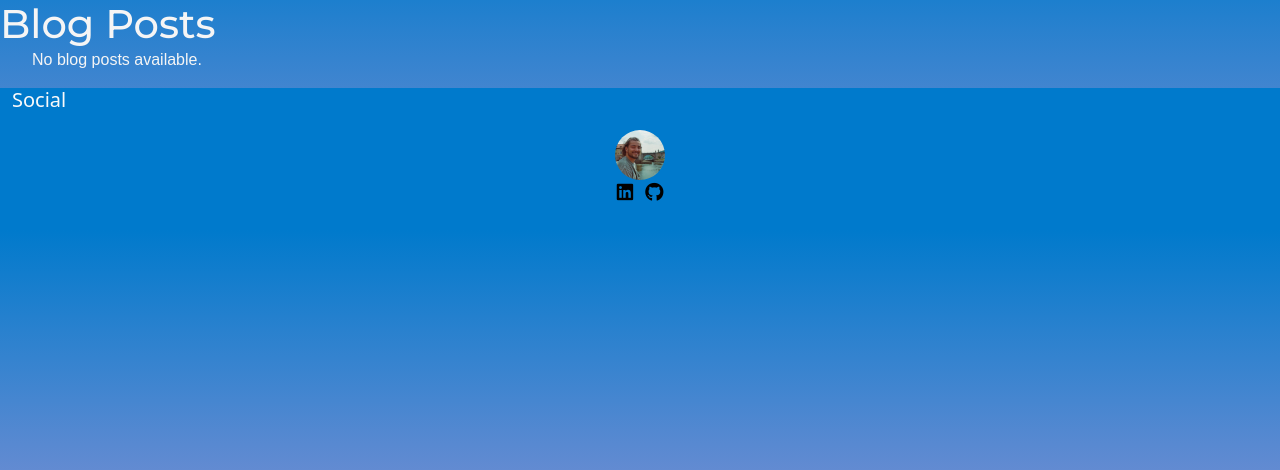
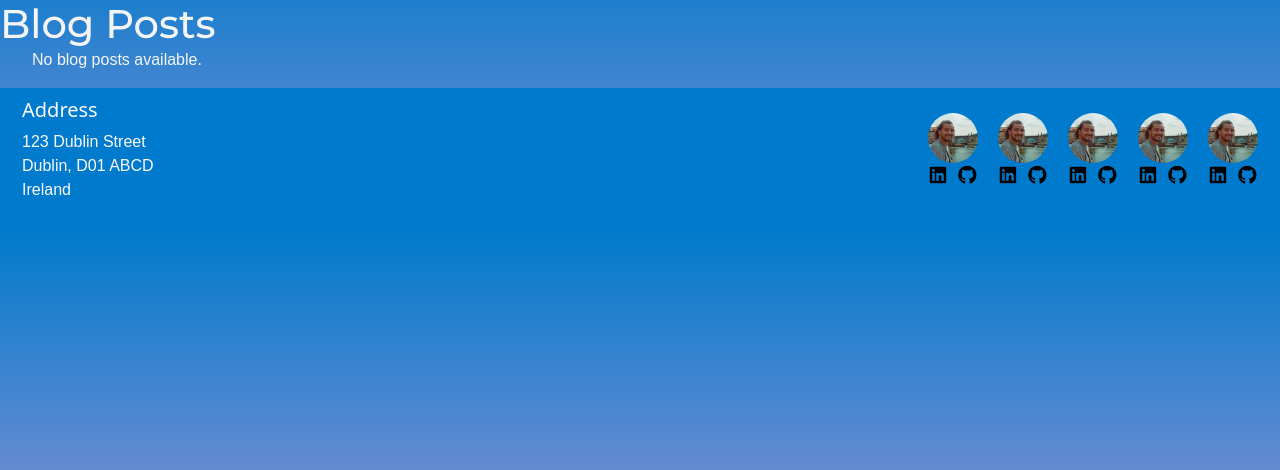
Before and after one commit to KTC96/ShoreCleanse, a Django app: page /blog/ in a window 1280 px wide. Shown: the part 70-540 px from the top of the page. Run offline with Django 4.2, Linux system fonts and the light colour scheme; data that the repository does not hold is empty; some libraries are stand-ins or nearby versions.

Commit message:
Add developer images and style footer

```diff
--- a/static/css/style.css
+++ b/static/css/style.css
@@ -151,7 +151,8 @@ body {
 
 footer {
     color: #fafafa;
-    min-height: 120px;
+    min-height: 80px;
+
 }
 
 .footer-icon {
@@ -165,12 +166,29 @@ footer {
 
 }
 
+/* Style for the container that holds developer images and address */
+.developer-and-address-container {
+    display: flex;
+    justify-content: space-between;
+    align-items: center;
+    /* Center vertically */
+    text-align: center;
+}
+
+/* Style for the address section */
+.address {
+    text-align: left;
+    margin: 10px;
+}
+
+/* Style for the developer images container */
 .developer-images-container {
     display: flex;
-    justify-content: space-around;
     align-items: center;
+    /* Center developer images vertically */
 }
 
+/* Style for each developer's section */
 .developer {
     text-align: center;
     margin: 10px;
--- a/templates/base.html
+++ b/templates/base.html
@@ -73,11 +73,22 @@
 
     {% block content %}
     {% endblock %}
+
     <footer class="container-fluid bg-color">
         <div class="row">
             <div class="col-sm-12">
-                <h5 class="uppercase general-sub">Social</h5>
+                <div class="developer-and-address-container">
+                    <div class="address">
+                        <h5>Address</h5>
+                        <p>
+                            123 Dublin Street<br>
+                            Dublin, D01 ABCD<br>
+                            Ireland<br>
+                        </p>
+                    </div>
+
                     <div class="developer-images-container">
+
                         <div class="developer">
                             <img src="../static/uploads/kyle-image.jpg" alt="Image of Kyle"
                                 class="developer-image img-fluid rounded-circle">
@@ -96,11 +107,86 @@
                                 </li>
                             </ul>
                         </div>
-                    <!-- Add more developer divs for additional developers -->
+                        <div class="developer">
+                            <img src="../static/uploads/kyle-image.jpg" alt="Image of Kyle"
+                                class="developer-image img-fluid rounded-circle">
+                            <ul class="list-inline social-links">
+                                <li class="list-inline-item footer-icon">
+                                    <a target="_blank" href="https://www.linkedin.com/in/kyle-clow-43471b130/">
+                                        <i class="fab fa-linkedin fa-lg"></i>
+                                        <span class="sr-only">LinkedIn</span>
+                                    </a>
+                                </li>
+                                <li class="list-inline-item footer-icon">
+                                    <a target="_blank" href="#">
+                                        <i class="fab fa-github fa-lg"></i>
+                                        <span class="sr-only">GitHub</span>
+                                    </a>
+                                </li>
+                            </ul>
+                        </div>
+                        <div class="developer">
+                            <img src="../static/uploads/kyle-image.jpg" alt="Image of Kyle"
+                                class="developer-image img-fluid rounded-circle">
+                            <ul class="list-inline social-links">
+                                <li class="list-inline-item footer-icon">
+                                    <a target="_blank" href="https://www.linkedin.com/in/kyle-clow-43471b130/">
+                                        <i class="fab fa-linkedin fa-lg"></i>
+                                        <span class="sr-only">LinkedIn</span>
+                                    </a>
+                                </li>
+                                <li class="list-inline-item footer-icon">
+                                    <a target="_blank" href="#">
+                                        <i class="fab fa-github fa-lg"></i>
+                                        <span class="sr-only">GitHub</span>
+                                    </a>
+                                </li>
+                            </ul>
+                        </div>
+                        <div class="developer">
+                            <img src="../static/uploads/kyle-image.jpg" alt="Image of Kyle"
+                                class="developer-image img-fluid rounded-circle">
+                            <ul class="list-inline social-links">
+                                <li class="list-inline-item footer-icon">
+                                    <a target="_blank" href="https://www.linkedin.com/in/kyle-clow-43471b130/">
+                                        <i class="fab fa-linkedin fa-lg"></i>
+                                        <span class="sr-only">LinkedIn</span>
+                                    </a>
+                                </li>
+                                <li class="list-inline-item footer-icon">
+                                    <a target="_blank" href="#">
+                                        <i class="fab fa-github fa-lg"></i>
+                                        <span class="sr-only">GitHub</span>
+                                    </a>
+                                </li>
+                            </ul>
+                        </div>
+                        <div class="developer">
+                            <img src="../static/uploads/kyle-image.jpg" alt="Image of Kyle"
+                                class="developer-image img-fluid rounded-circle">
+                            <ul class="list-inline social-links">
+                                <li class="list-inline-item footer-icon">
+                                    <a target="_blank" href="https://www.linkedin.com/in/kyle-clow-43471b130/">
+                                        <i class="fab fa-linkedin fa-lg"></i>
+                                        <span class="sr-only">LinkedIn</span>
+                                    </a>
+                                </li>
+                                <li class="list-inline-item footer-icon">
+                                    <a target="_blank" href="#">
+                                        <i class="fab fa-github fa-lg"></i>
+                                        <span class="sr-only">GitHub</span>
+                                    </a>
+                                </li>
+                            </ul>
+                        </div>
+
                     </div>
                 </div>
             </div>
     </footer>
+
+
+
 
     <!--Font Awesome script-->
     <script src="https://kit.fontawesome.com/64b9a22ea9.js" crossorigin="anonymous"></script>
```
Lines whose indentation alone changed are shown as unchanged.
